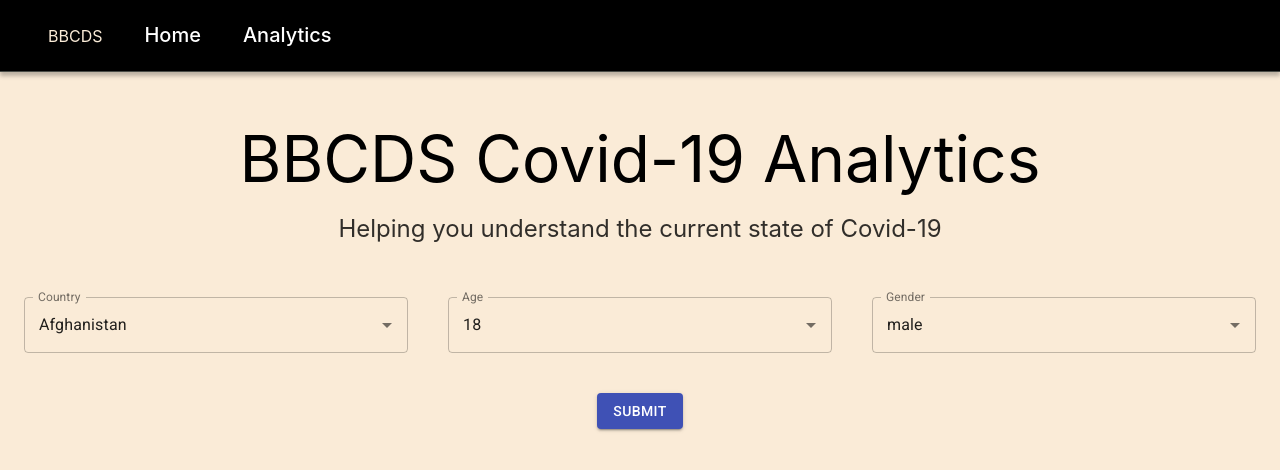
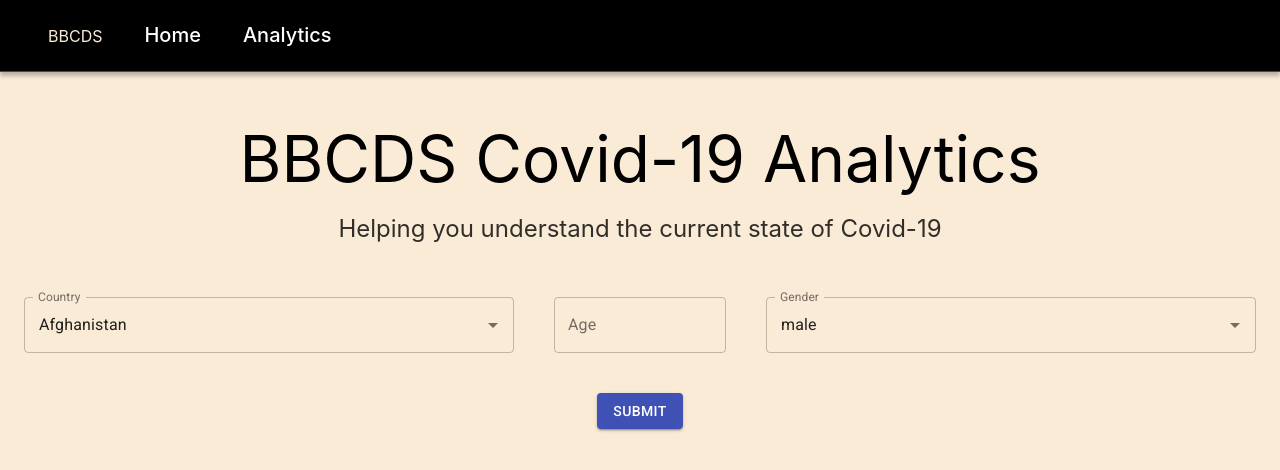
Before and after one commit to BiqianCheng/COVID-19-analysis-website, a Next.js app in the folder web/: page / in a window 1280 px wide. Shown: the top 470 px of the page. Built offline with nearby package versions, Linux system fonts and the light colour scheme.

Commit message:
Connect data table and chart to homepage search

```diff
--- a/web/pages/index.js
+++ b/web/pages/index.js
@@ -8,6 +8,9 @@ import Paper from "@material-ui/core/Paper";
 import Autocomplete from "@material-ui/lab/Autocomplete";
 import TextField from "@material-ui/core/TextField";
 import { Button } from "@material-ui/core";
+import DataTable from '../components/Analytics/DataTable';
+import LocationsChart from '../components/Analytics/LocationsChart';
+import { CircularProgress } from '@material-ui/core'
 
 const countries = [
   "Afghanistan",
@@ -49,23 +52,27 @@ const countries = [
   "USA",
   "Vietnam",
 ];
-const age = ["18", "23", "24"];
 const sex = ["male", "female", "Other"];
 
 export default function Home() {
-  const [data, setData] = React.useState(null);
-  const [value, setValue] = React.useState({
+  const [data, setData] = useState(null);
+  const [value, setValue] = useState({
     country: countries[0],
-    age: age[0],
+    age: 0,
     gender: sex[0],
   });
-  const [inputValue, setInputValue] = React.useState({
+  const [inputValue, setInputValue] = useState({
     country: "",
     age: "",
     gender: "",
   });
+  const [loading, setLoading] = useState(false)
 
   const handleSubmit = () => {
+    setLoading(true)
+    if (data) {
+      setData(null)
+    }
     axios
       .get(`/analytics/search/`, {
         params: {
@@ -73,12 +80,14 @@ export default function Home() {
         },
       })
       .then(({ data }) => {
-        console.log("Successfully talked to the server!: ", data.filteredData);
         setData(data.filteredData);
       })
       .catch((error) => {
         console.log(error);
-      });
+      })
+      .finally(() => {
+        setLoading(false)
+      })
   };
 
   const handleValueChange = (key, v) => {
@@ -110,7 +119,7 @@ export default function Home() {
               spacing={5}
             >
               {/* Country Autocompete */}
-              <Grid item xs={4}>
+              <Grid item xs={5}>
                 <Autocomplete
                   value={value.country}
                   onChange={(event, newValue) => {
@@ -130,28 +139,12 @@ export default function Home() {
               </Grid>
 
               {/* Age selection */}
-              <Grid item xs={4}>
-                <Autocomplete
-                  value={value.age}
-                  onChange={(event, newValue) => {
-                    handleValueChange("age", newValue);
-                  }}
-                  // inputValue={inputValue.age}
-                  // onInputChange={(event, newInputValue) => {
-                  //   handleInputChange("age", newInputValue);
-                  // }}
-                  // id="controllable-states-demo"
-                  options={age}
-                  // style={{ width: 300 }}
-                  renderInput={(params) => (
-                    <TextField {...params} label="Age" variant="outlined" />
-                  )}
-                  blurOnSelect
-                />
+              <Grid item xs={2}>
+                <TextField onChange={e => handleValueChange("age", e.target.value)} label="Age" variant="outlined" />
               </Grid>
 
               {/* Gender autocomplete */}
-              <Grid item xs={4}>
+              <Grid item xs={5}>
                 <Autocomplete
                   value={value.gender}
                   onChange={(event, newValue) => {
@@ -182,6 +175,23 @@ export default function Home() {
               </Grid>
             </Grid>
           </Container>
+
+          {loading &&
+            <div className={styles.loading}>
+              <CircularProgress style={{ color: 'black' }} size={16} />
+            </div>
+          }
+
+          {data &&
+            <div className={styles.analytics}>
+              <div className={styles.table}>
+                <DataTable data={data} key={data} />
+              </div>
+              <div className={styles.charts}>
+                <LocationsChart data={data} />
+              </div>
+            </div>
+          }
         </div>
       </div>
     </>
--- a/web/styles/pages/Home.module.css
+++ b/web/styles/pages/Home.module.css
@@ -29,3 +29,31 @@
   justify-content: center;
   align-items: center;
 }
+
+.loading {
+  display: flex;
+  justify-content: center;
+  margin: 20px 0px;
+}
+
+.analytics {
+  display: flex;
+  flex-direction: column;
+  justify-content: center;
+  align-items: center;
+  max-width: 1424px;
+  margin: 0 auto;
+}
+
+.table {
+  display: flex;
+  flex-direction: column;
+  justify-content: center;
+  align-items: center;
+  margin-top: 30px;
+}
+
+.charts {
+  display: flex;
+  justify-content: center;
+}
```
Also changed, not shown: web/styles/pages/Analytics.module.css (+1 -25 lines).
